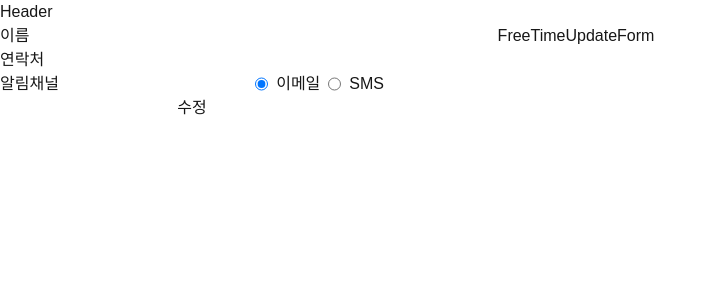
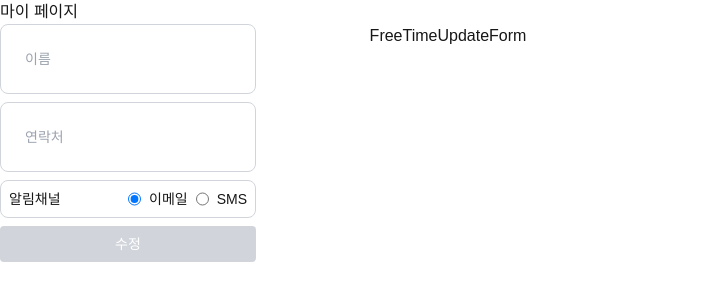
Before and after one commit to ywj3493/free-time-client, a Next.js app: page /users in a window 1280 px wide. Shown: the top 300 px of the page, without its empty margins (0-717 px from the left). Built offline with nearby package versions, Linux system fonts and the light colour scheme.

Commit message:
✨: 유저 업데이트 폼 추가

```diff
--- a/src/components/common/Header.tsx
+++ b/src/components/common/Header.tsx
@@ -1,3 +1,9 @@
+import Link from "next/link";
+
 export function Header() {
-  return <div>Header</div>;
+  return (
+    <div>
+      <Link href={"/users"}>마이 페이지</Link>
+    </div>
+  );
 }
--- a/src/components/users/UserUpdateForm.tsx
+++ b/src/components/users/UserUpdateForm.tsx
@@ -1,9 +1,15 @@
 "use client";
 
 import { useForm } from "react-hook-form";
+import { TextField } from "../common/TextField";
+import { Button } from "../common/Button";
 
 export function UserUpdateForm() {
-  const { register, handleSubmit } = useForm<UserUpdateFormData>({
+  const {
+    register,
+    handleSubmit,
+    formState: { isValid },
+  } = useForm<UserUpdateFormData>({
     defaultValues: {
       name: "",
       phone: "",
@@ -17,25 +23,26 @@ export function UserUpdateForm() {
 
   return (
     <form
-      className="flex flex-col justify-center items-center w-96"
+      className="flex flex-col justify-center items-center w-64 gap-2"
       onSubmit={handleSubmit(handleSendForm)}
     >
-      <div className="flex w-full justify-between">
-        이름
-        <input {...register("name", { required: true })} />
-      </div>
+      <TextField
+        type="text"
+        {...register("name", { required: true })}
+        placeholder="이름"
+        className="w-64 text-sm p-4"
+      />
+      <TextField
+        type="text"
+        {...register("phone", {
+          required: true,
+          pattern: /^01[016789]\d{3,4}\d{4}$/,
+        })}
+        placeholder="연락처"
+        className="w-64 text-sm p-4"
+      />
 
-      <div className="flex w-full justify-between">
-        연락처
-        <input
-          {...register("phone", {
-            required: true,
-            pattern: /^01[016789]\d{3,4}\d{4}$/,
-          })}
-        />
-      </div>
-
-      <div className="flex w-full justify-between">
+      <div className="flex w-64 items-center gap-4 rounded-lg border border-gray-300 p-2 text-sm justify-between">
         알림채널
         <div className="grid grid-flow-col gap-2">
           <input
@@ -52,7 +59,9 @@ export function UserUpdateForm() {
           SMS
         </div>
       </div>
-      <button type="submit">수정</button>
+      <Button type="submit" className="w-64" disabled={!isValid}>
+        수정
+      </Button>
     </form>
   );
 }
--- /dev/null
+++ b/src/services/index.ts
@@ -0,0 +1,4 @@
+export const baseUrl =
+  typeof window === "undefined"
+    ? process.env.NEXT_API_BASE_URL
+    : process.env.NEXT_PUBLIC_API_BASE_URL;
```
Also changed, not shown: src/adapters/FreeTime.ts (+12 -2 lines), src/adapters/SchduleAdapter.ts (added, +18 -0 lines).
